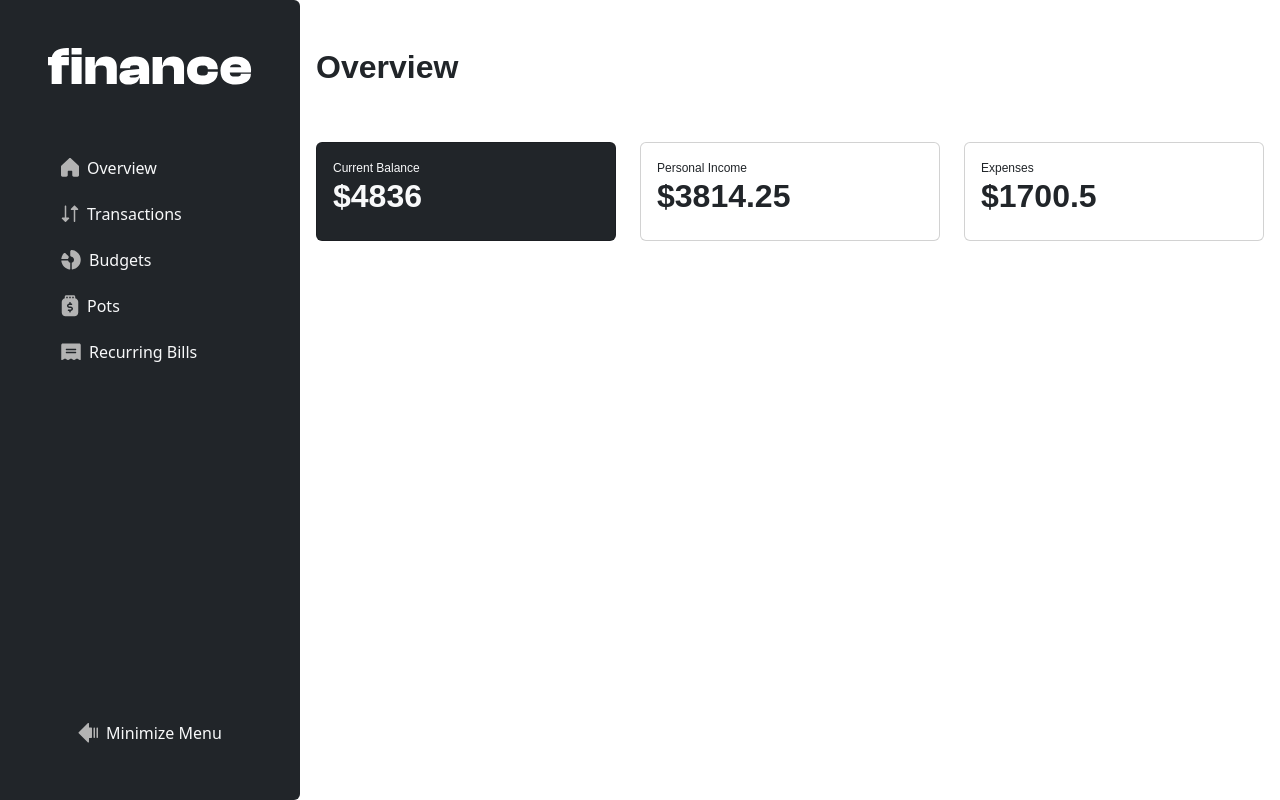
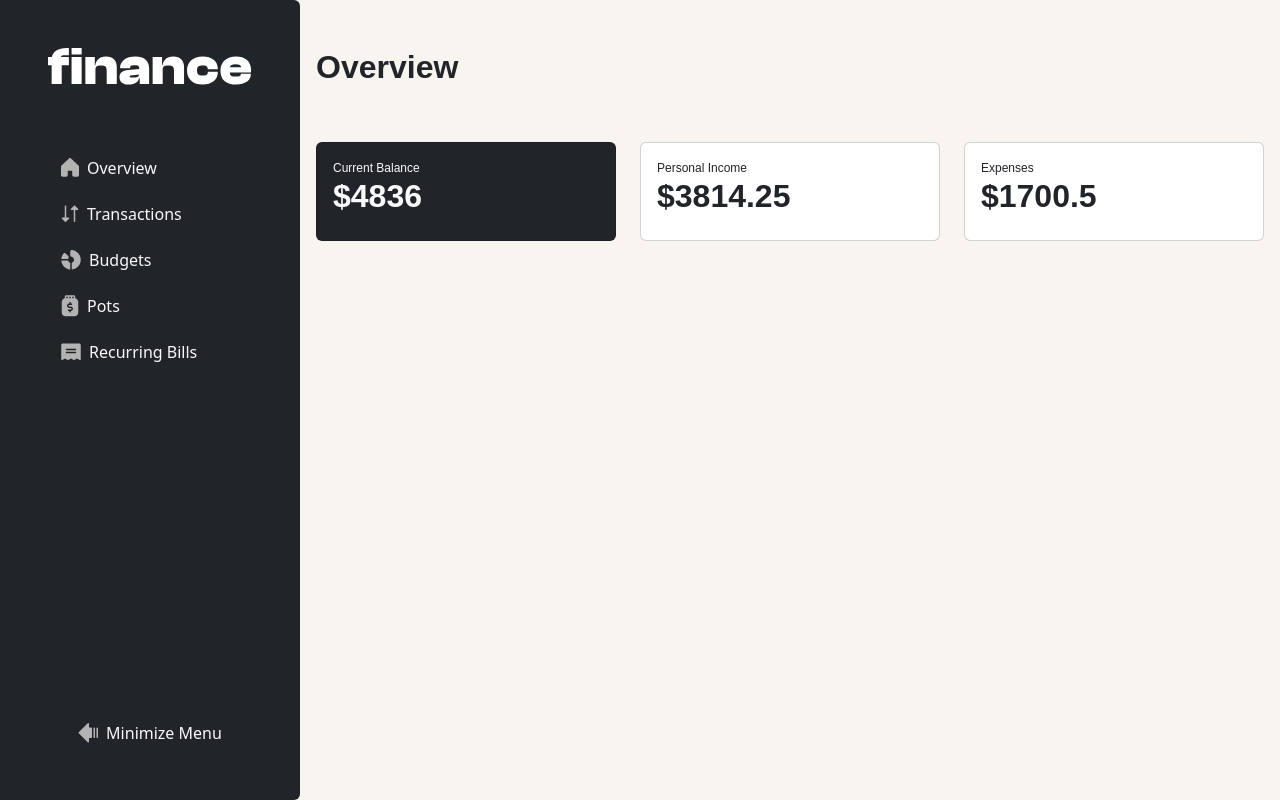
Before and after one commit to abdalsimam1-sketch/personal-finance-app, a React (Vite) app: page / in a window 1280 px wide. Built offline with nearby package versions, Linux system fonts and the light colour scheme.

Commit message:
chore : add beige as the background color to match the figma design

```diff
--- a/src/components/Layout/Layout.jsx
+++ b/src/components/Layout/Layout.jsx
@@ -10,7 +10,7 @@ export const Layout = () => {
   };
 
   return (
-    <main className="d-flex ">
+    <main className="d-flex layout">
       <section>
         <div className="d-none d-lg-flex">
           <Sidebar menuIsOpen={menuIsOpen} toggleMenu={toggleMenu}></Sidebar>
--- a/src/index.css
+++ b/src/index.css
@@ -211,6 +211,11 @@
   top: 50%;
 }
 
+/*  LAYOUT */
+.layout {
+  background-color: var(--color-beige-100);
+  min-height: 100vh;
+}
 @media (min-width: 768px) {
 }
 
```
